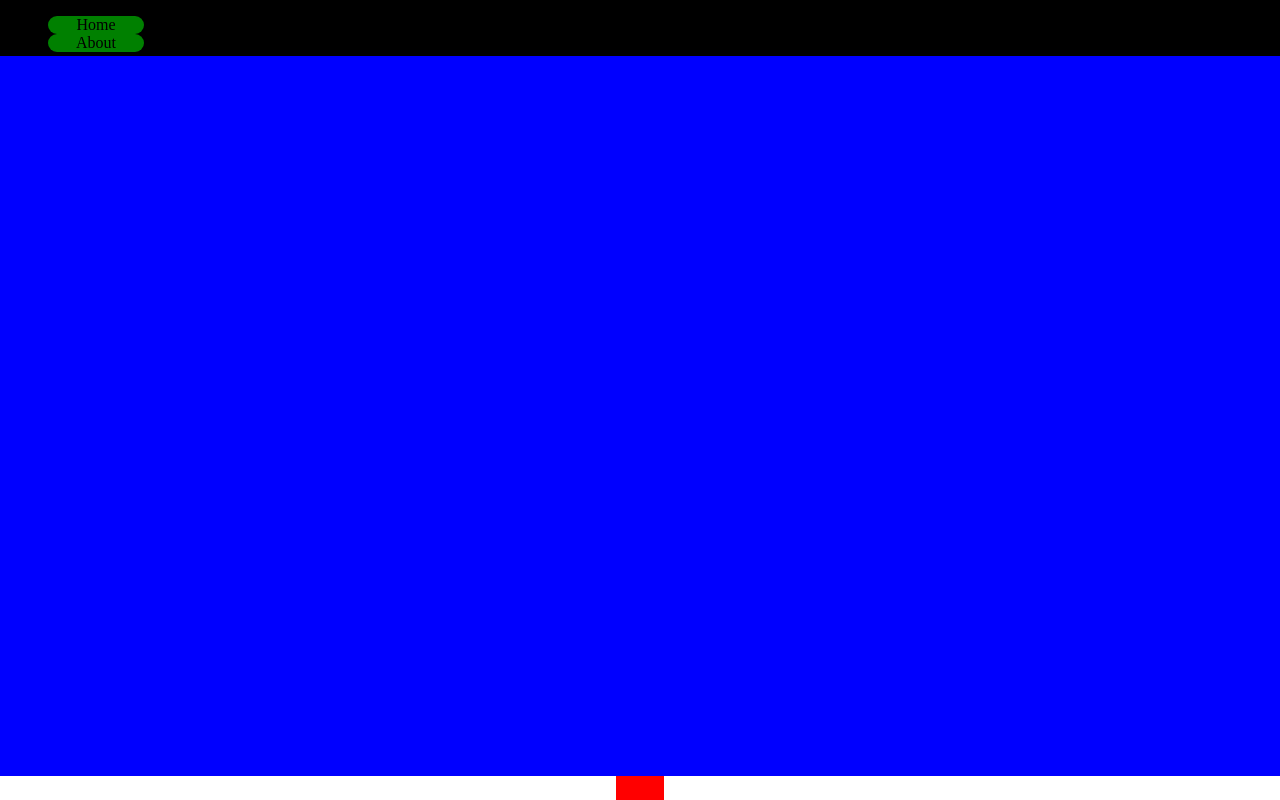
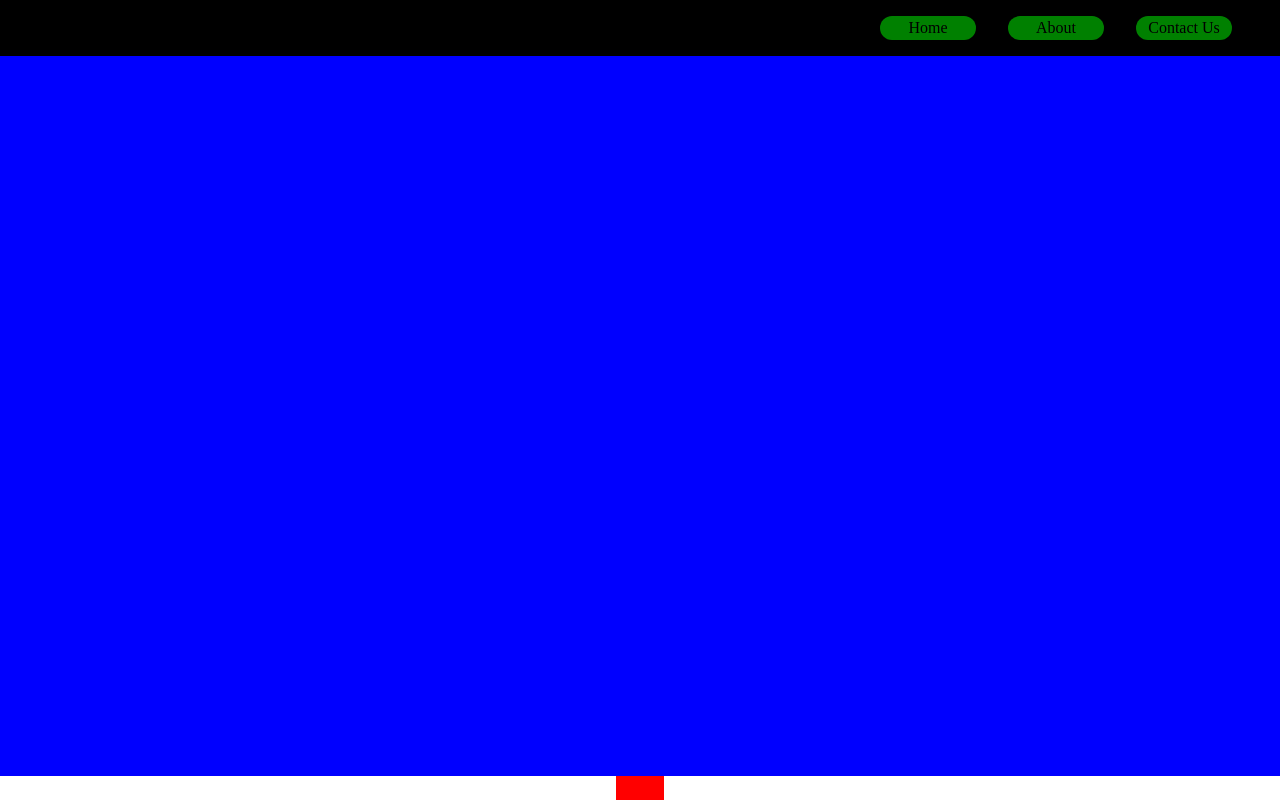
Before and after one commit to gmanprime/stmonline-old, a Next.js app: page / in a window 1280 px wide. Built offline with nearby package versions, Linux system fonts and the light colour scheme.

Commit message:
auto adjusting the width of the navbar based on context options. options to be developed.

```diff
--- a/components/Header/index.tsx
+++ b/components/Header/index.tsx
@@ -18,6 +18,10 @@ let NavBar = () =>{
     {
       Title:"About",
       LinkTo:"/About"
+    },
+    {
+      Title:"Contact Us",
+      LinkTo:"/contact-us"
     }
   ];
 
@@ -29,7 +33,7 @@ let NavBar = () =>{
     });
   }
 
-  return <nav className={styles.NavBar}>
+ return <nav className={styles.NavBar}>
     <ul className={styles.navList}>
      {
       // generate nav list based incrementally based on available routes
--- a/styles/Header.module.scss
+++ b/styles/Header.module.scss
@@ -32,26 +32,35 @@
   background-color: black;
   height: 3.5rem;
   width: 100%;
+  display: flex;
+  flex-direction: row;
+  align-content: center;
+  justify-content: flex-end;
+  align-items: center;
 }
 
 .navList {
   // top level navigation element
   padding: 1rem 2rem;
-  width: 15%;
   height: 100%;
-  display: grid;
-  grid-template-columns: repeat(auto-fit, minmax(100px, 1fr));
+  display: flex;
+  flex-basis: auto;
   list-style-type: none;
 }
 
 .navLink {
   // Link wrapper navigation element
+  width: 6rem;
   background-color: green;
   border-radius: 1rem;
   margin: 0 1rem;
-  text-align: center;
 }
 
 .navListItem {
   // list item for nav menu, contains the ul list item
+  width: 100%;
+  height: 100%;
+  display: flex;
+  justify-content: center;
+  align-items: center;
 }
```
